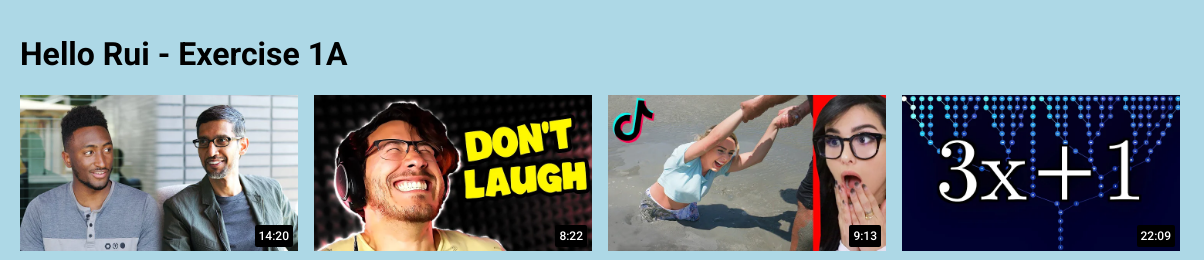
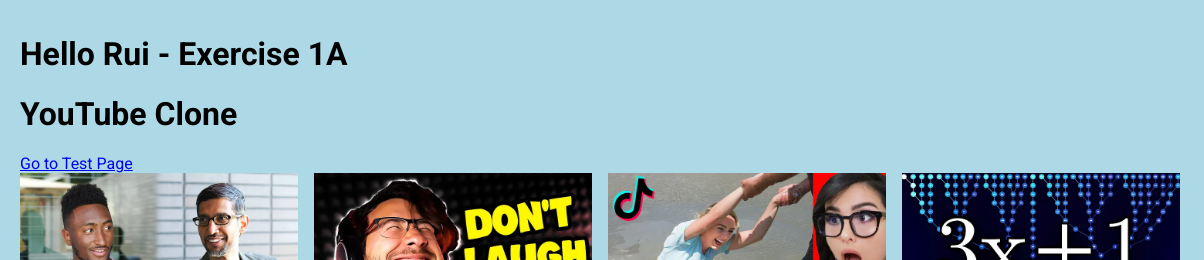
Before and after one commit to rui08-netizen/test-website, a plain HTML site: page youtube.html in a window 1280 px wide. Shown: the part 66-326 px from the top of the page, 76-1280 px from the left. Drawn offline with Linux system fonts and the light colour scheme.

Commit message:
Add files via upload

```diff
--- a/youtube.html
+++ b/youtube.html
@@ -15,6 +15,8 @@
     <link rel="stylesheet" href="1a.css">
   </head>
   <body>
+    <h1>YouTube Clone</h1>
+    <a href="test.html">Go to Test Page</a>
     <header class="header">
       <div class="left-section">
         <img class="hamburger-menu" src="icons/hamburger-menu.svg">
```
